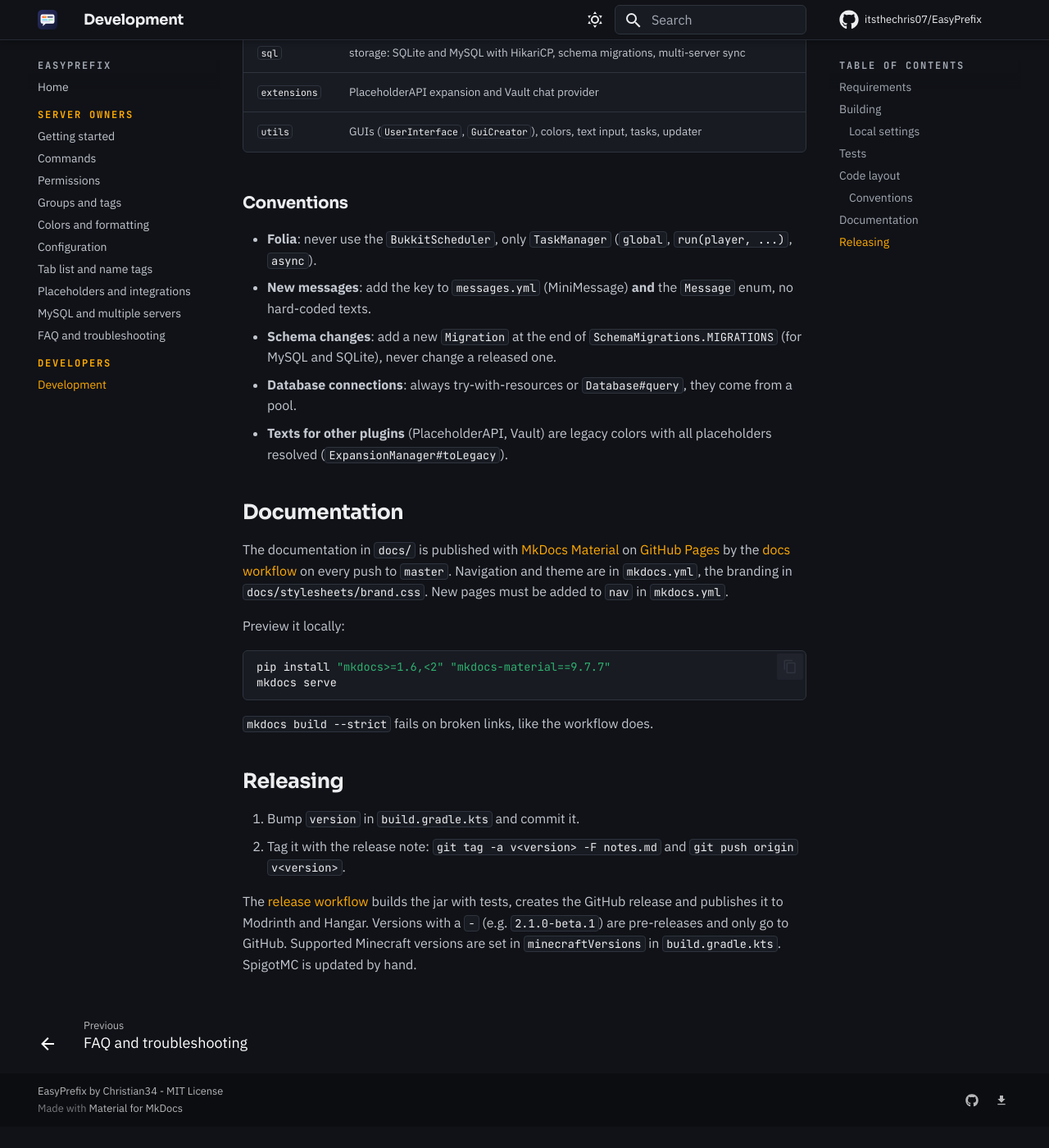
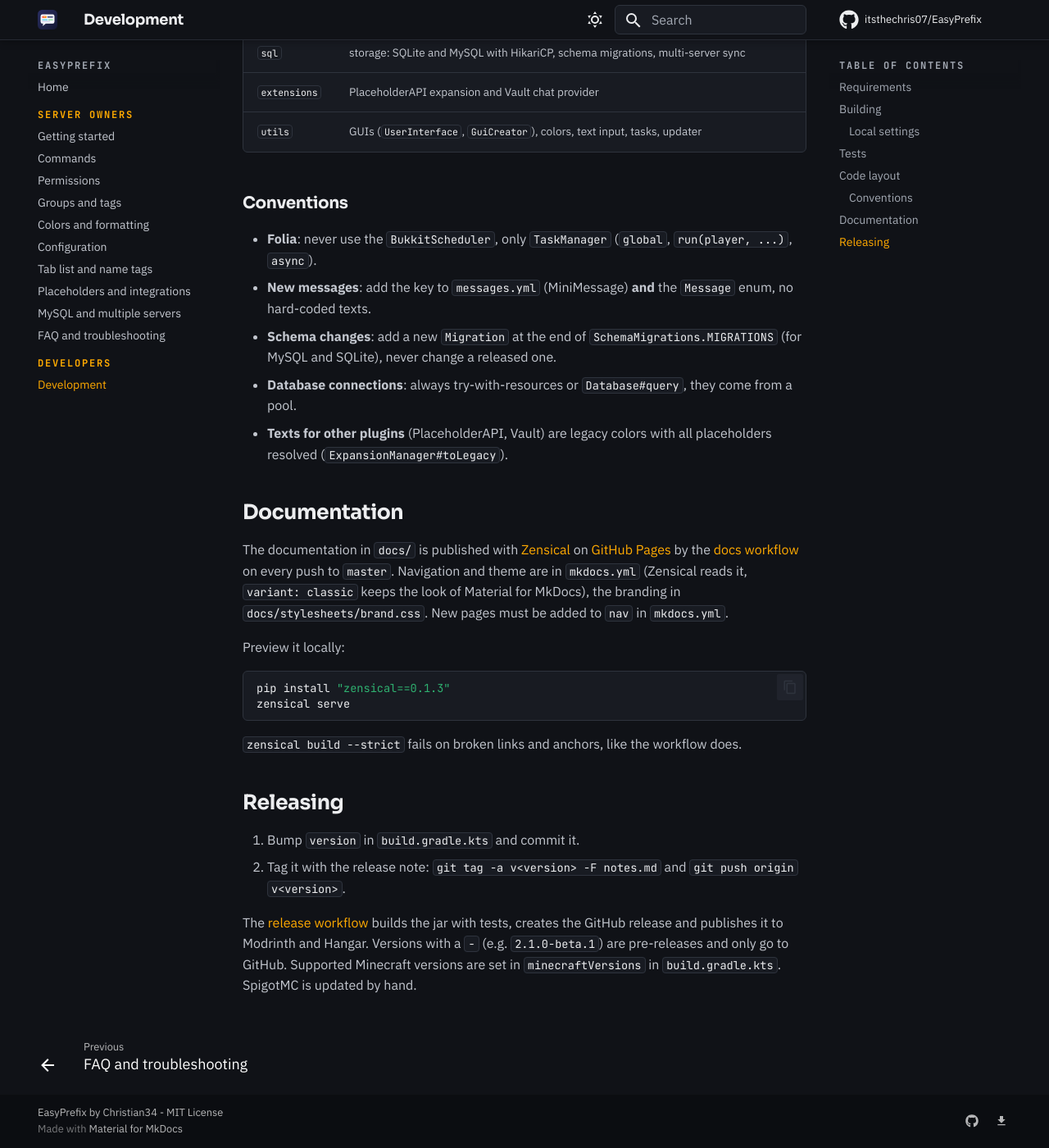
Before and after one commit to itsthechris07/EasyPrefix, an MkDocs documentation site: the page built from docs/development.md, in a window 1280 px wide and 1400 px high, scrolled down 2209 px. Shown: the whole window at 82% size. Built offline with MkDocs 1.6.1 and Material for MkDocs 9.7.7, drawn with Linux system fonts in a browser that asks for light colours; comment, search, counter and statistics services are not loaded; before the commit the page ends 3583 px from its top, so only the background shows below that.

Commit message:
Build the docs with Zensical instead of Material for MkDocs (end of life in May 2027)

````diff
--- a/docs/development.md
+++ b/docs/development.md
@@ -88,19 +88,19 @@ directly), the Paper command manager (tests use `TestCommandManager`).
 
 ## Documentation
 
-The documentation in `docs/` is published with [MkDocs Material](https://squidfunk.github.io/mkdocs-material/) on
+The documentation in `docs/` is published with [Zensical](https://zensical.org/) on
 [GitHub Pages](https://itsthechris07.github.io/EasyPrefix/) by the [docs workflow](https://github.com/itsthechris07/EasyPrefix/blob/master/.github/workflows/docs.yml)
-on every push to `master`. Navigation and theme are in `mkdocs.yml`, the branding in `docs/stylesheets/brand.css`.
+on every push to `master`. Navigation and theme are in `mkdocs.yml` (Zensical reads it, `variant: classic` keeps the look of Material for MkDocs), the branding in `docs/stylesheets/brand.css`.
 New pages must be added to `nav` in `mkdocs.yml`.
 
 Preview it locally:
 
 ```bash
-pip install "mkdocs>=1.6,<2" "mkdocs-material==9.7.7"
-mkdocs serve
+pip install "zensical==0.1.3"
+zensical serve
 ```
 
-`mkdocs build --strict` fails on broken links, like the workflow does.
+`zensical build --strict` fails on broken links and anchors, like the workflow does.
 
 ## Releasing
 
--- a/docs/stylesheets/brand.css
+++ b/docs/stylesheets/brand.css
@@ -73,6 +73,15 @@
   background-color: var(--ep-surface);
   border: 1px solid var(--ep-border);
   border-radius: 6px;
+}
+
+/* Zensical replaces the search form with a button that opens the search dialog */
+@media screen and (min-width: 60em) {
+  .md-search__button {
+    background-color: var(--ep-surface);
+    border: 1px solid var(--ep-border);
+    border-radius: 6px;
+  }
 }
 
 /* headings like the wordmark */
--- a/mkdocs.yml
+++ b/mkdocs.yml
@@ -24,6 +24,8 @@ nav:
 
 theme:
   name: material
+  # keeps the look of Material for MkDocs, brand.css and wordmark.js rely on its markup
+  variant: classic
   logo: assets/logo.svg
   favicon: assets/logo.svg
   icon:
@@ -80,6 +82,7 @@ markdown_extensions:
   - pymdownx.inlinehilite
   - pymdownx.superfences
 
+# zensical build --strict fails on broken links and anchors
 validation:
-  links:
-    anchors: warn
+  invalid_links: true
+  invalid_link_anchors: true
````
Also changed, not shown: 1 other file.
